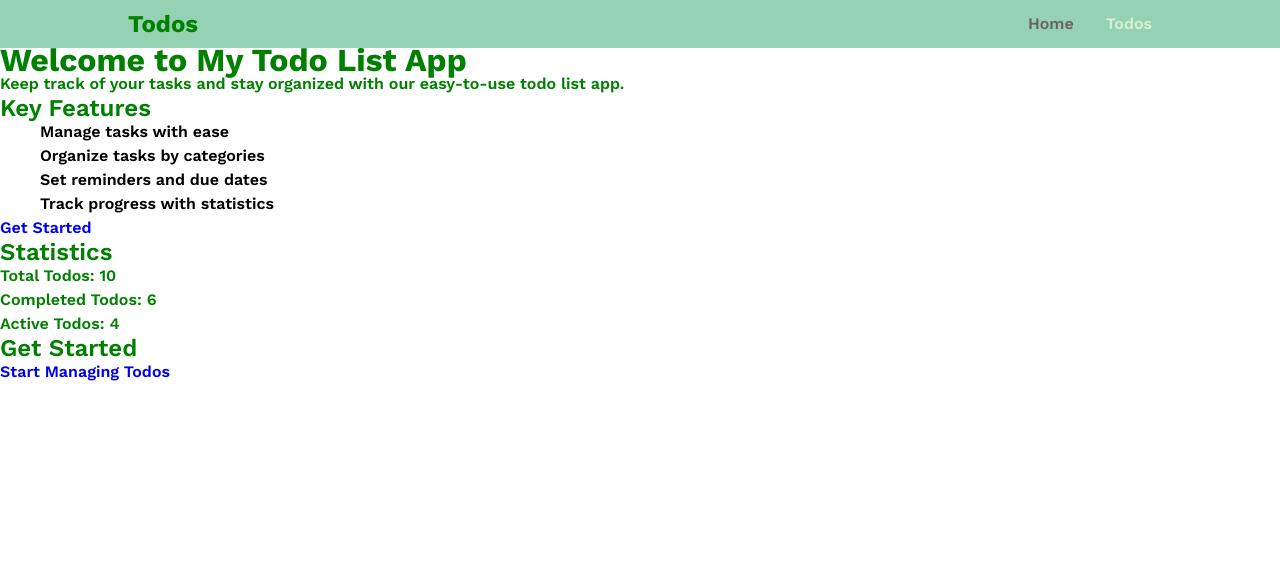
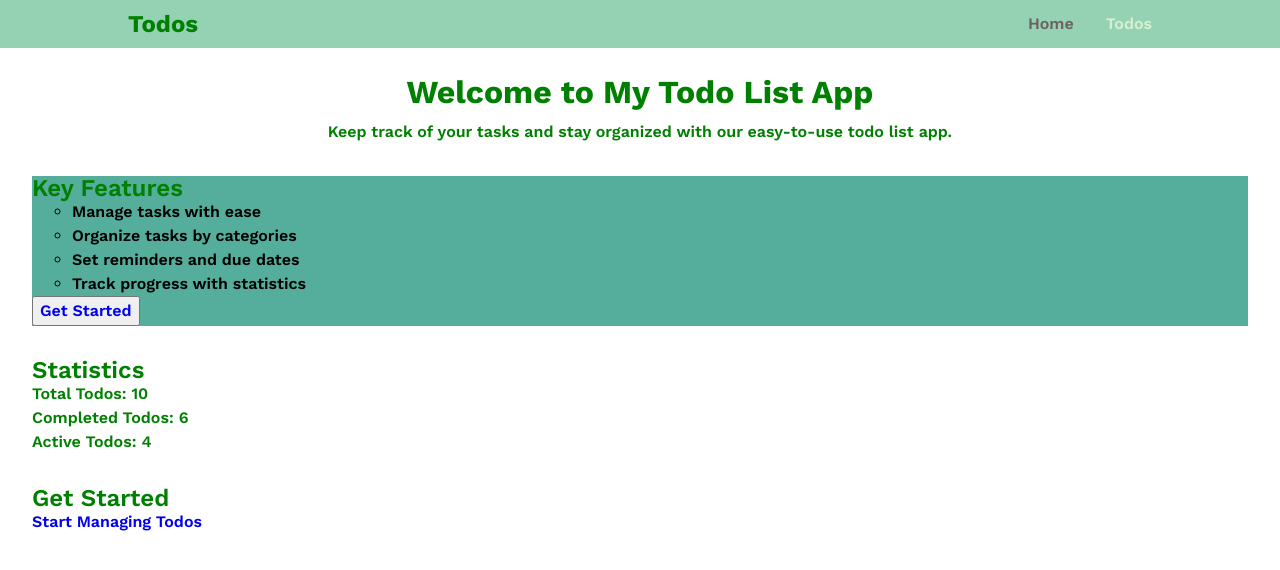
Before and after one commit to Omerkugel12/Todo-app, a React (Vite) app in the folder app/: page / in a window 1280 px wide. Shown: the top 570 px of the page. Built offline with nearby package versions, Linux system fonts and the light colour scheme.

Commit message:
home-page-styling

```diff
--- a/app/src/index.css
+++ b/app/src/index.css
@@ -198,3 +198,32 @@ a{
 .side-bar-btn{
   margin-left: 9rem;
 }
+
+.home-container{
+  padding: 2rem;
+  display: flex;
+  flex-direction: column;
+  justify-content: space-between;
+  gap: 2rem;
+}
+
+.header-home-page{
+  display: flex;
+  flex-direction: column;
+  align-items: center;
+  gap: 1rem;
+}
+
+.header-home-page-container{
+  display: flex;
+  justify-content: center;
+  align-items: center;
+}
+
+.features{
+  background-color: var(--primary-600);
+}
+
+.features ul li{
+  list-style-type: circle;
+}
--- a/app/src/pages/HomePage.jsx
+++ b/app/src/pages/HomePage.jsx
@@ -8,11 +8,15 @@ function HomePage() {
 
   return (
     <div className="home-container">
+      <div className="header-home-page-container">
+        <div className="header-home-page">
           <h1>Welcome to My Todo List App</h1>
           <p>
-        Keep track of your tasks and stay organized with our easy-to-use todo
-        list app.
+            Keep track of your tasks and stay organized with our easy-to-use
+            todo list app.
           </p>
+        </div>
+      </div>
 
       <div className="features">
         <h2>Key Features</h2>
@@ -22,9 +26,11 @@ function HomePage() {
           <li>Set reminders and due dates</li>
           <li>Track progress with statistics</li>
         </ul>
+        <button>
           <Link to="/todo" className="cta-button">
             Get Started
           </Link>
+        </button>
       </div>
 
       <div className="statistics">
```
Lines whose indentation alone changed are shown as unchanged.
